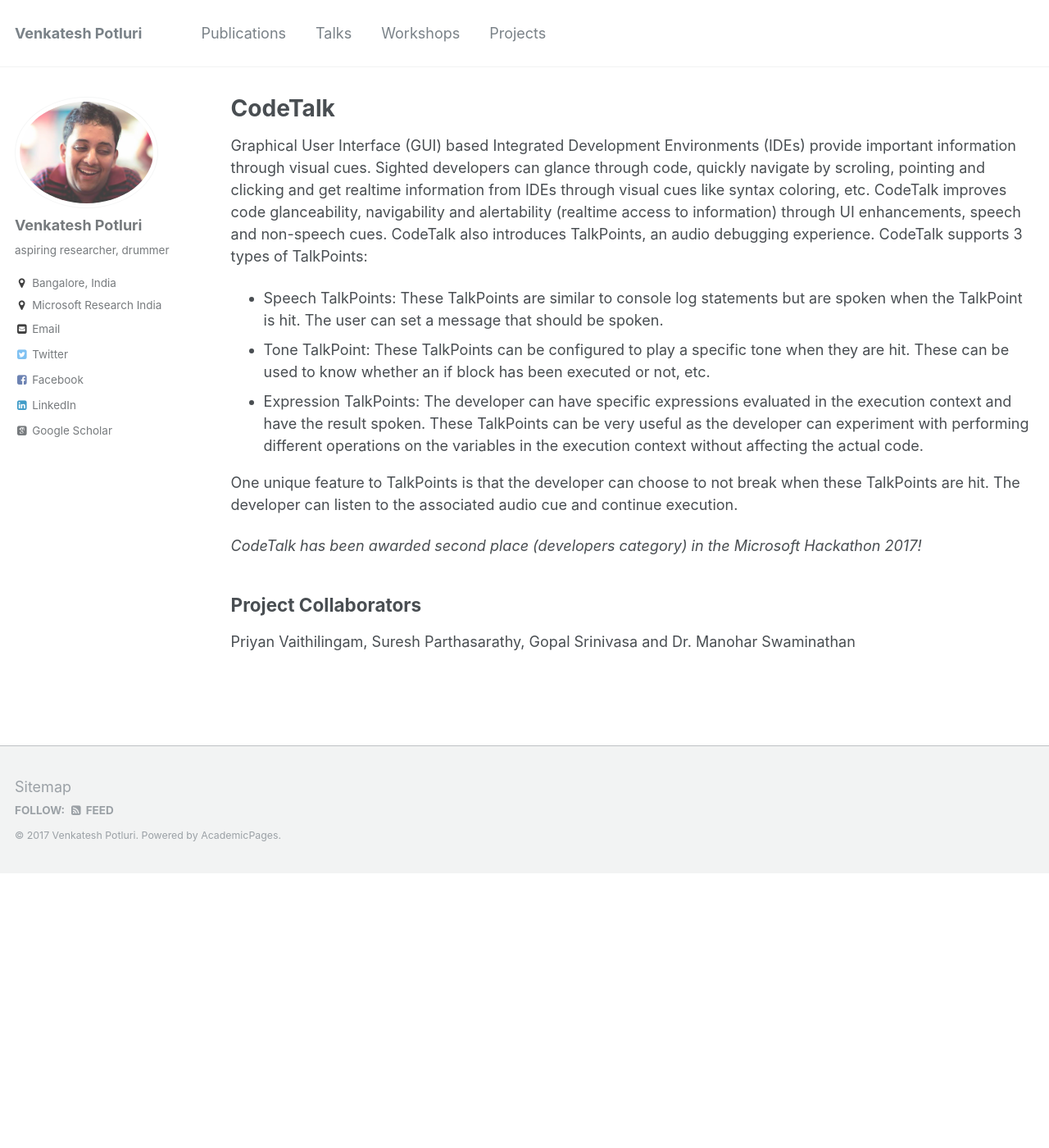
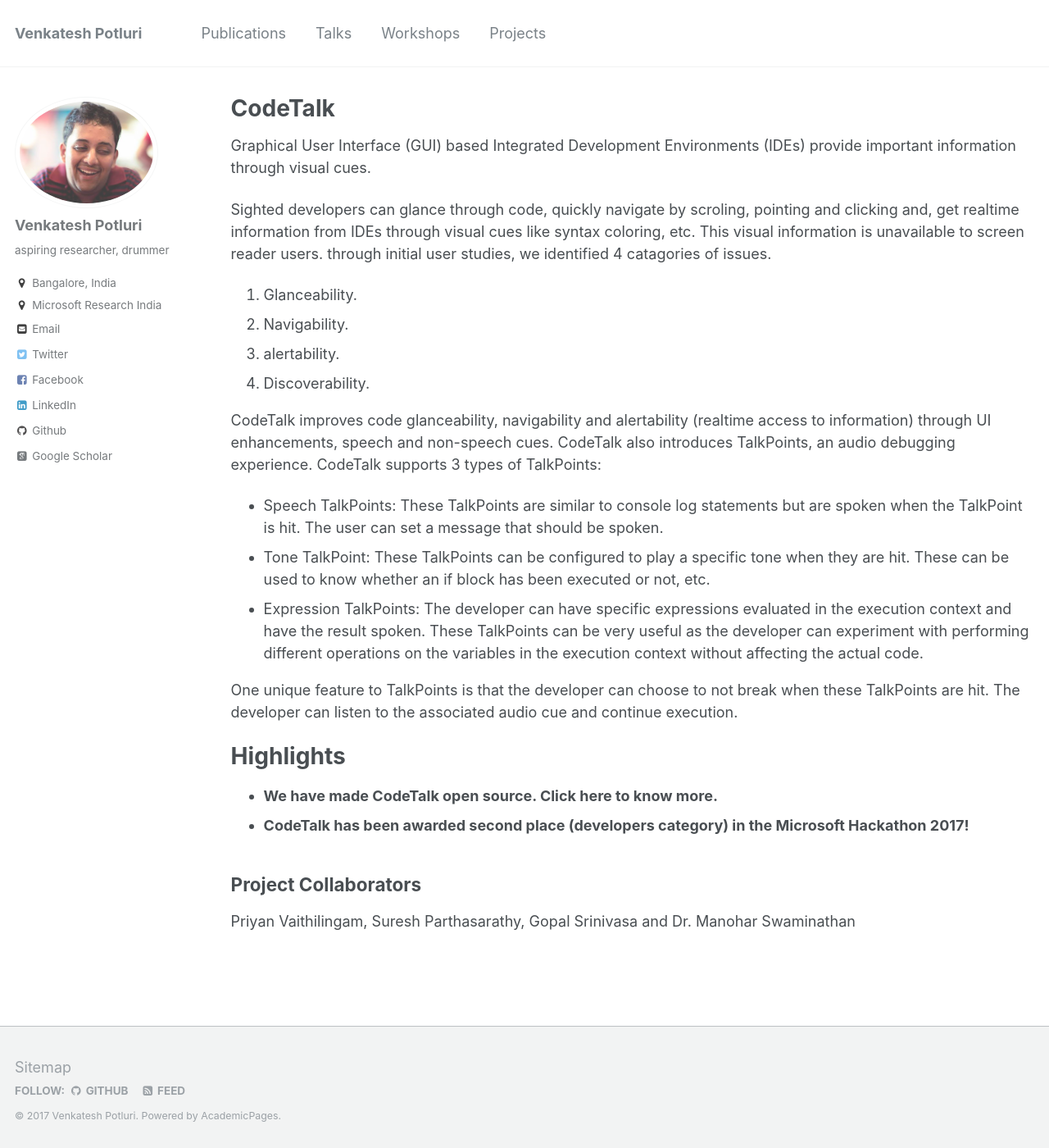
Before and after one commit to venkateshpotluri/venkateshpotluri.github.io, a Jekyll site: the page built from _projects/2017-05-01-codetalk.md, in a window 1280 px wide and 1400 px high. Shown: the whole window at 82% size. Built offline with Jekyll 4.4.1, drawn with Linux system fonts in a browser that asks for light colours; some web fonts are replaced.

Commit message:
Added CodeTalk link and new CV, fixed a few formatting links.

```diff
--- a/_config.yml
+++ b/_config.yml
@@ -92,12 +92,12 @@ author:
   flickr           :
   facebook         : "potluri.venkatesh"
   foursquare       :
-  github           :
+  github           : "venkateshpotluri"
   google_plus      :
   keybase          :
   instagram        :
   lastfm           :
-  linkedin         : "https://www.linkedin.com/in/venkateshpotluri"
+  linkedin         : "venkateshpotluri"
   orcid            :
   pinterest        :
   soundcloud       :
--- a/_projects/2017-05-01-codetalk.md
+++ b/_projects/2017-05-01-codetalk.md
@@ -8,7 +8,16 @@ author_profile: true
 redirect_from:
   - /codetalk
 ---
-Graphical User Interface (GUI) based Integrated Development Environments (IDEs) provide important information through visual cues. Sighted developers can glance through code, quickly navigate by scroling, pointing and clicking and get realtime information from IDEs through visual cues like syntax coloring, etc. CodeTalk improves code glanceability, navigability and alertability (realtime access to information) through UI enhancements, speech and non-speech cues. CodeTalk also introduces TalkPoints, an audio debugging experience. CodeTalk supports 3 types of TalkPoints:
+Graphical User Interface (GUI) based Integrated Development Environments (IDEs) provide important information through visual cues.
+
+Sighted developers can glance through code, quickly navigate by scroling, pointing and clicking and, get realtime information from IDEs through visual cues like syntax coloring, etc. This visual information is unavailable to screen reader users.  through initial user studies, we identified 4 catagories of issues.
+
+1. Glanceability.
+2. Navigability.
+3. alertability.
+4. Discoverability.
+
+CodeTalk improves code glanceability, navigability and alertability (realtime access to information) through UI enhancements, speech and non-speech cues. CodeTalk also introduces TalkPoints, an audio debugging experience. CodeTalk supports 3 types of TalkPoints:
 
 * Speech TalkPoints:
     These TalkPoints are similar to console log statements but are spoken when the TalkPoint is hit. The user can set a message that should be spoken.
@@ -19,8 +28,10 @@ Graphical User Interface (GUI) based Integrated Development Environments (IDEs)
 
 One unique feature to TalkPoints is that the developer can choose to not break when these TalkPoints are hit. The developer can listen to the associated audio cue and continue execution.
 
-*CodeTalk has been awarded second place (developers category) in the Microsoft Hackathon 2017!*
+# Highlights
+* **We have made CodeTalk open source. [Click here](https://github.com/microsoft/codetalk) to know more.**
+* **CodeTalk has been awarded second place (developers category) in the Microsoft Hackathon 2017!**
 
 ## Project Collaborators
 
-[Priyan Vaithilingam](https://priyan.info), Suresh Parthasarathy, Gopal Srinivasa and [Dr. Manohar Swaminathan](https://www.microsoft.com/en-us/research/people/swmanohmicrosoft-com/)
+[Priyan Vaithilingam](https://priyan.info), [Suresh Parthasarathy](https://www.microsoft.com/en-us/research/people/supartha/), [Gopal Srinivasa](https://www.microsoft.com/en-us/research/people/gopalsr/) and [Dr. Manohar Swaminathan](https://www.microsoft.com/en-us/research/people/swmanohmicrosoft-com/)
```
Also changed, not shown: _pages/about.md (+2 -1 lines), _projects/2015-12-01-math.md (+3 -3 lines), 2 other files.
